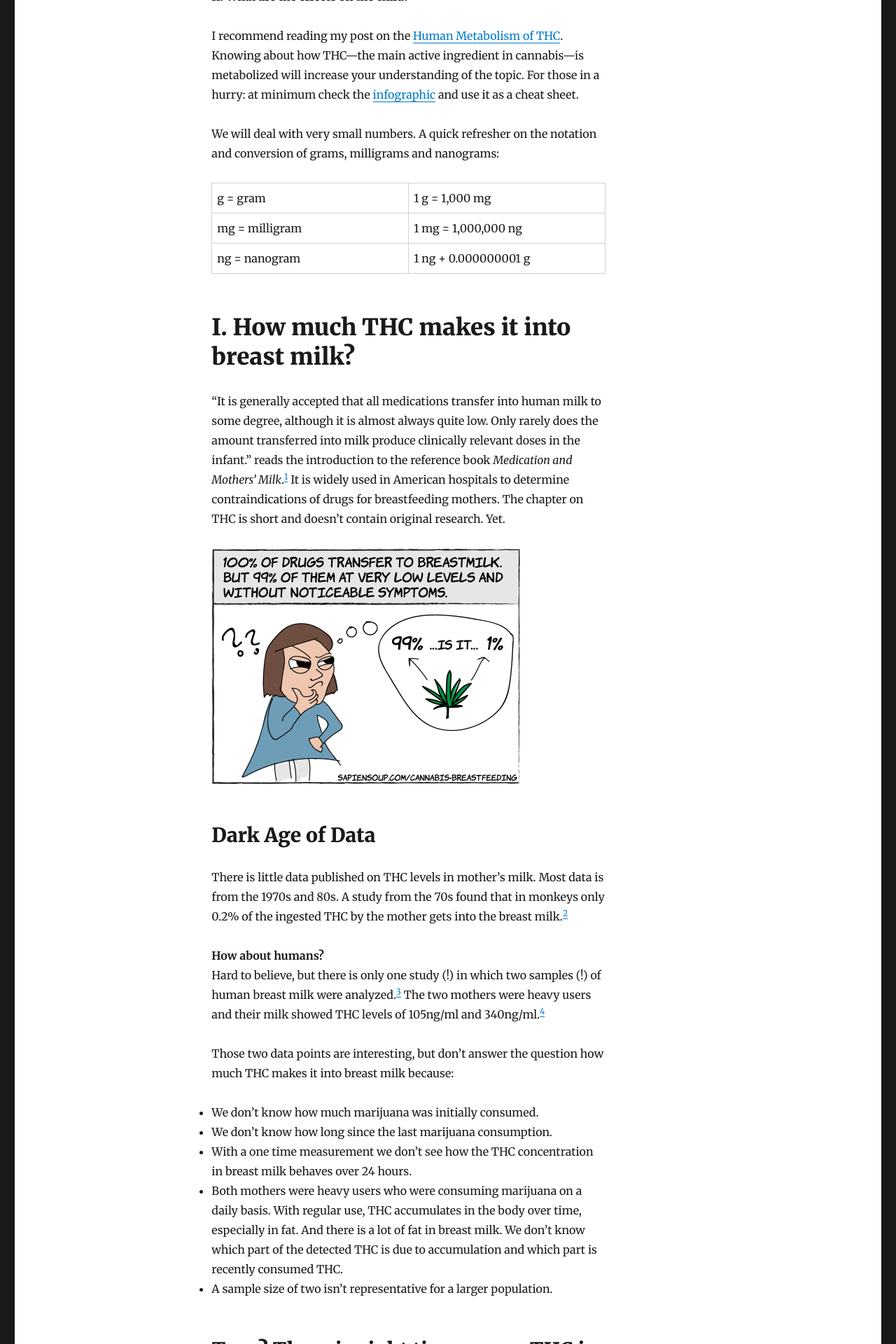
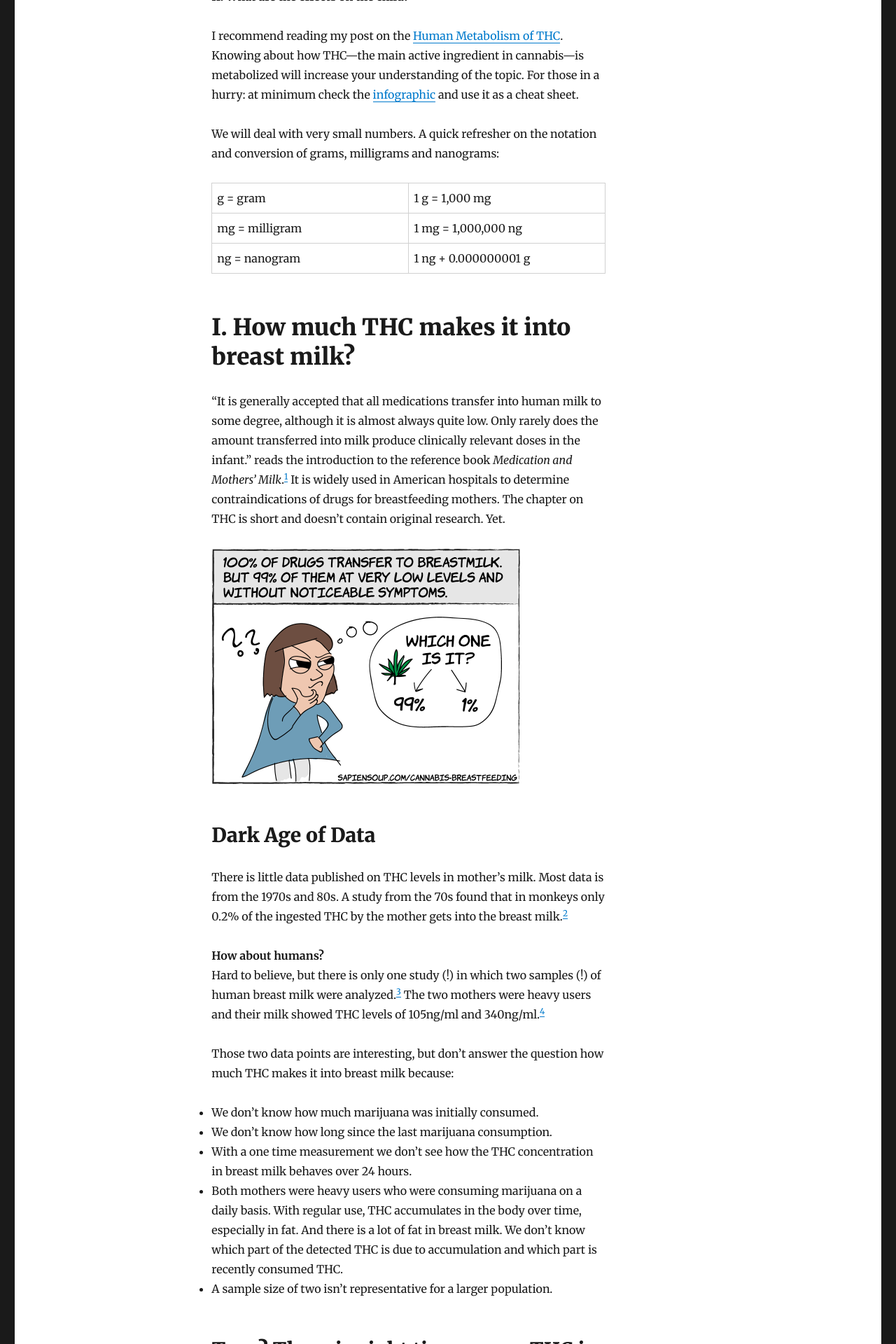
Before and after one commit to sapiensoup/sapiensoup.com, a Jekyll site: the page built from _posts/2017-02-06-cannabis-breastfeeding.md, in a window 1280 px wide. Shown: the part 1593-3513 px from the top of the page at 70% size. Built offline with Jekyll 4.4.1, drawn with Linux system fonts in a browser that asks for light colours; comment, search, counter and statistics services are not loaded.

Commit message:
Compress image size and add alt and title tags

```diff
--- a/_posts/2017-02-06-cannabis-breastfeeding.md
+++ b/_posts/2017-02-06-cannabis-breastfeeding.md
@@ -41,7 +41,7 @@
 
 “It is generally accepted that all medications transfer into human milk to some degree, although it is almost always quite low. Only rarely does the amount transferred into milk produce clinically relevant doses in the infant.” reads the introduction to the reference book _Medication and Mothers’ Milk_.[^hale] It is widely used in American hospitals to determine contraindications of drugs for breastfeeding mothers. The chapter on THC is short and doesn’t contain original research. Yet.
 
-<img src="/images/breastfeeding/99-percent@2x.png" width="442" height="337">
+<img src="/images/breastfeeding/99-percent@2x.png" alt="does THC belong to 99% or 1%" title="99% of drugs transfer at subclinical levels" width="442" height="337">
 
 ## Dark Age of Data
 There is little data published on THC levels in mother's milk. Most data is from the 1970s and 80s.  A study from the 70s found that in monkeys only 0.2% of the ingested THC by the mother gets into the breast milk.[^chao]
@@ -80,7 +80,7 @@
 
 > The baby experienced the equivalent of a space cookie’s crumb.
 
-<img src="/images/breastfeeding/cannabis-breastfeeding-math@2x.png" alt="math on how high baby gets from THC infused breastmilk" width="500" height="710">
+<img src="/images/breastfeeding/cannabis-breastfeeding-math@2x.png" alt="math on how high baby gets from THC infused breastmilk" title="calculation of baby's dose or THC from breastmilk" width="500" height="710">
 
 Why didn’t I compare it to the mom’s marijuana pipe? Because (1) the data doesn’t exist and (2) eating cannabis is [very different]({% post_url 2016-12-21-human-metabolism-thc %}#first-pass) to smoking it. Hence, I believe it’s a more accurate comparison if we stick to the same metabolic pathway through the stomach.
 From another study[^hollister] we know that 20mg of ingested THC produce a decent psychological effect in an adult man. I compared that to a 3 months old baby. The results vary according to how you set the parameters.[^parameters] Other authors came close but arrive at slightly different conclusions, e.g. Bennett who landed at a baby’s dose of 0.8 percent of the maternal intake of one joint (per feeding).[^bennett]
@@ -100,7 +100,7 @@
 
 Ironically, the kids whose mothers used cannabis less than 15 days per month scored higher than the kids of non-users. The narrow lead wasn't statistically significant though, which means that there was no difference between kids of occasional users and non-users. Furthermore, no differences in mental development were detected amongst any of the three groups.
 
-<img src="/images/breastfeeding/motor-development@2x.png" alt="motor development scores at one year old" width="481" height="336">
+<img src="/images/breastfeeding/motor-development@2x.png" alt="motor development scores at one year old" title="motor development scores of kids whose mothers consumed cannabis" width="481" height="336">
 
 # Summary
 
```
Also changed, not shown: _posts/2017-02-11-deodorants-cancer.md (+2 -2 lines), images/breastfeeding/99 percent@2x.png (deleted), images/breastfeeding/99-percent@2x.png, images/breastfeeding/cannabis-breastfeeding-math@2x.png, images/breastfeeding/motor-development@2x.png, images/deodorants-cancer/deodorant-breastcancer-infographic@2x.png.
